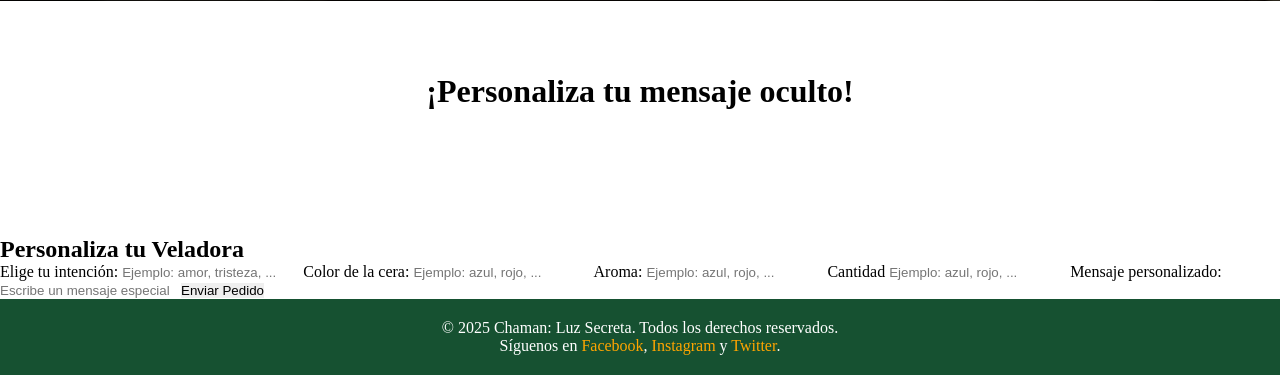
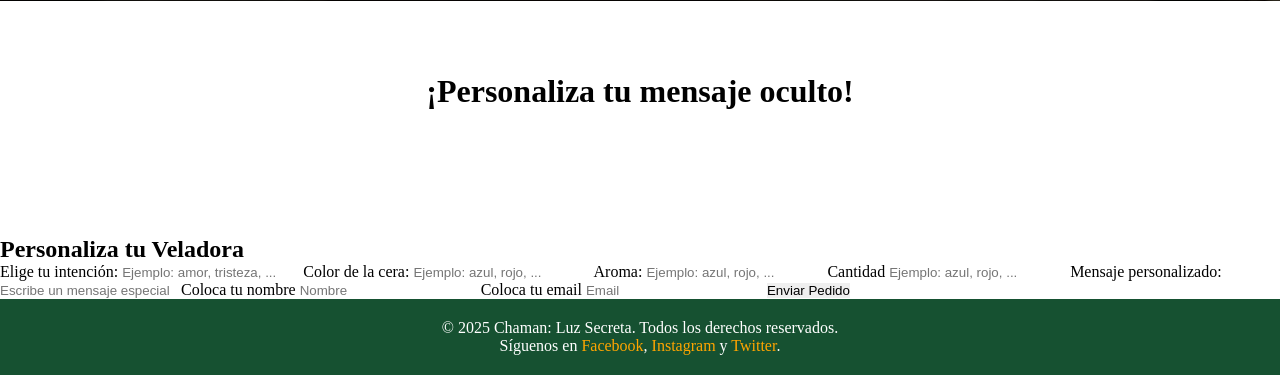
Before and after one commit to Esquivias01/Sharktank, a Flask app: page /VP in a window 1280 px wide. Shown: the part 496-871 px from the top of the page. Run offline with Flask 3, Linux system fonts and the light colour scheme.

Commit message:
se agrego el nombre y el email del usuarior

```diff
--- a/pedido.csv
+++ b/pedido.csv
@@ -1,2 +1,2 @@
-id,intencion,color,aroma,mensaje,fecha,cantidad
-0,amor ,morada,lavanda,te quiero,8/3/2025,2
+id,intencion,color,aroma,mensaje,fecha,cantidad,nombre,email
+0,amor ,morada,lavanda,te quiero,8/3/2025,2,jorge,jorch231@gmail.com
--- a/server.py
+++ b/server.py
@@ -50,6 +50,8 @@ def send_orden():
         mensaje = request.form['mensaje']
         fecha = '8/3/2025'
         cantidad = request.form['cantidad']
+        nombre = request.form['nombre']
+        email = request.form['email']
 
         conn = sqlite3.connect('database.db')
         table_name = "pedidos"
@@ -57,8 +59,8 @@ def send_orden():
         c.execute(f"SELECT id FROM pedidos order by id desc limit 1")
         query = c.fetchall()
         id_ = query[0][0]+1
-        df = pd.DataFrame([[id_,intencion,color,aroma,mensaje,fecha,cantidad]],
-                          columns = ["id","intencion","color","aroma","mensaje","fecha","cantidad"])
+        df = pd.DataFrame([[id_,intencion,color,aroma,mensaje,fecha,cantidad,nombre,email]],
+                          columns = ["id","intencion","color","aroma","mensaje","fecha","cantidad","nombre","email"])
         print(df)
         df.to_sql(table_name, conn, if_exists='append', index=False)
         conn.close()
--- a/templates/VP.html
+++ b/templates/VP.html
@@ -86,6 +86,12 @@
                 <label for="mensaje">Mensaje personalizado:</label>
                 <input type="text" id="mensaje" name = "mensaje"  placeholder="Escribe un mensaje especial">
 
+                <label for="nombre">Coloca tu nombre </label>
+                <input type="text" id="nombre" name = "nombre"  placeholder="Nombre">
+
+                <label for="email">Coloca tu email</label>
+                <input type="text" id="email" name = "email"  placeholder="Email">
+
                 <button type="submit">Enviar Pedido</button>
             </form>
 
```
Also changed, not shown: database.db.
